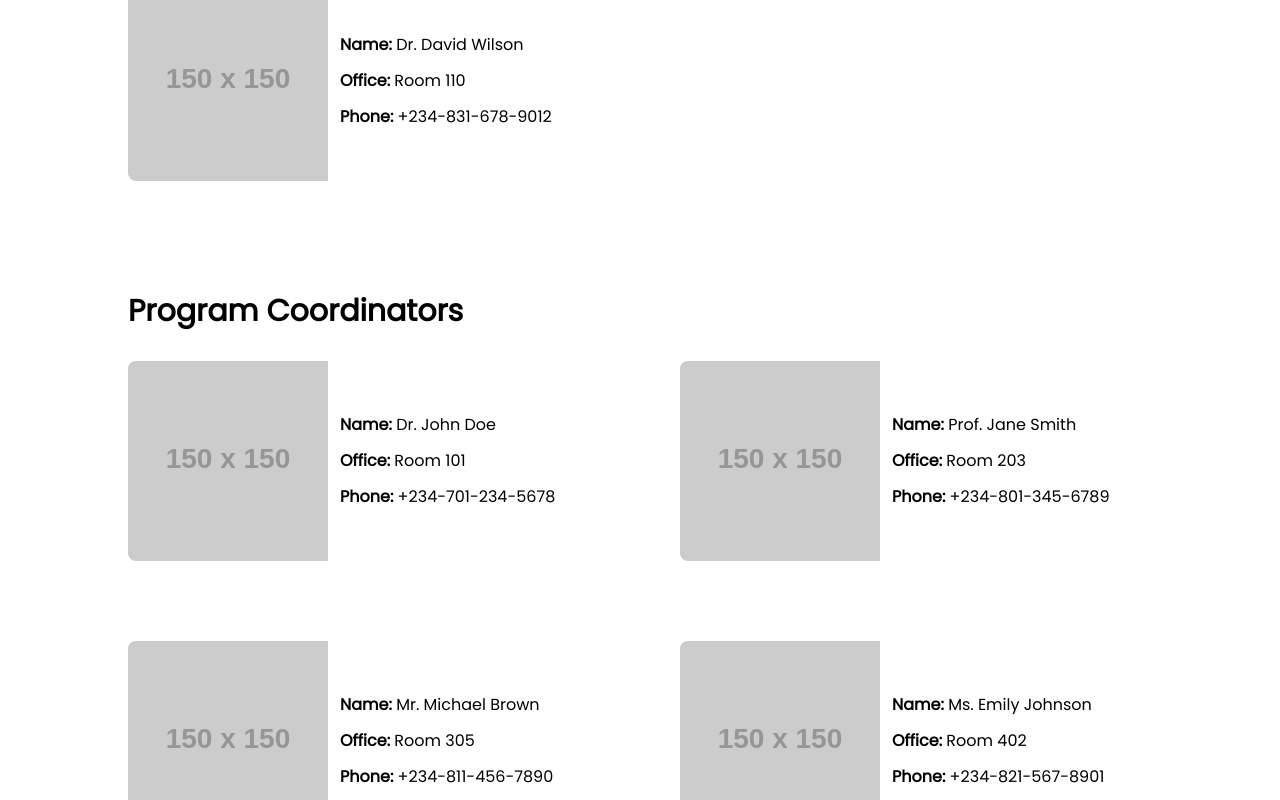
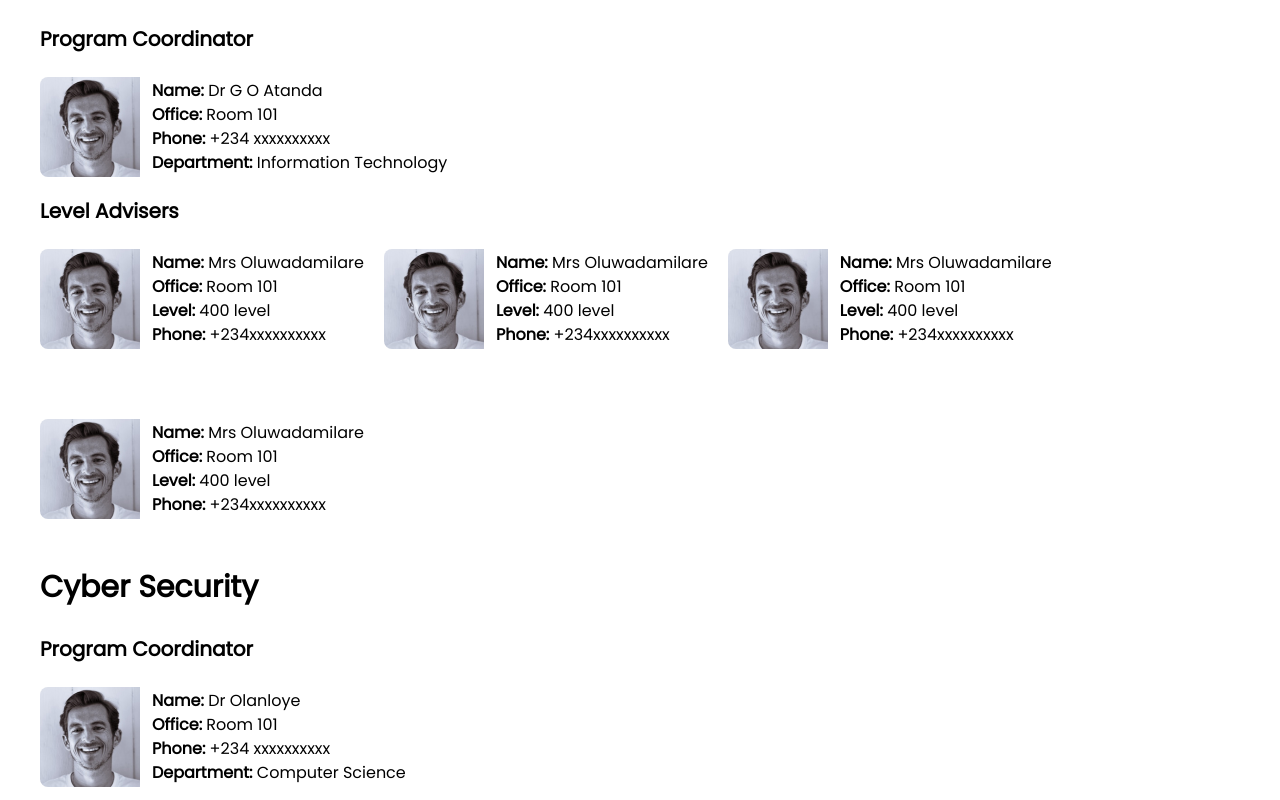
Before and after one commit to nacosbowen/nacos-website, a React (Vite) app: page /level-advisers in a window 1280 px wide. Shown: the part 1220-2020 px from the top of the page. Built offline with nearby package versions, Linux system fonts and the light colour scheme; no server answers; what ldrs would draw is missing.

Commit message:
level-adviser fixes

```diff
--- a/package.json
+++ b/package.json
@@ -10,6 +10,7 @@
     "preview": "vite preview"
   },
   "dependencies": {
+    "framer-motion": "^11.15.0",
     "ldrs": "^1.0.2",
     "motion": "^11.15.0",
     "react": "^18.3.1",
--- a/src/components/LevelAdvisersPage/Advisers.jsx
+++ b/src/components/LevelAdvisersPage/Advisers.jsx
@@ -1,32 +1,98 @@
-const Staff = ({ title, data }) => {
+import { motion } from "framer-motion";
+
+const Staff = ({ data }) => {
   return (
     <div>
-      <p className="font-bold text-lg lg:text-3xl mb-8">{title}</p>
-      <div className="grid grid-cols-1 md:grid-cols-2 gap-x-20  gap-y-12 lg:gap-y-20">
-        {data.map((levelAdviser, i) => (
-          <div key={i} className="flex items-center gap-3">
+      {data.map((authorities, i) => (
+        <motion.div
+          key={i}
+          initial={{ opacity: 0, y: 50 }}
+          whileInView={{ opacity: 1, y: 0 }}
+          transition={{ duration: 0.5, delay: i * 0.2 }}
+          viewport={{ once: true }}
+        >
+          <h1 className="text-xl lg:text-3xl font-bold md:text-left text-center">
+            {authorities.department}
+          </h1>
+
+          <motion.div
+            initial={{ opacity: 0, scale: 0.9 }}
+            whileInView={{ opacity: 1, scale: 1 }}
+            transition={{ duration: 0.5 }}
+            viewport={{ once: true }}
+          >
+            <h1 className="text-xl font-extrabold mt-[30px] mb-[24px]">
+              Program Coordinator
+            </h1>
+            <div className="flex items-center gap-3">
               <img
-              src={levelAdviser.image}
-              alt=""
-              className="w-20 h-20 lg:w-[200px] lg:h-[200px] rounded-l-[8px]"
+                src={authorities.headOfProgram.image}
+                alt={authorities.headOfProgram.name}
+                className="w-[100px] h-[100px] rounded-l-[8px]"
               />
-            <div className="flex flex-col gap-3 text-sm md:text-base">
+              <div>
                 <div>
                   <strong>Name: </strong>
-                <span>{levelAdviser.name}</span>
+                  <span>{authorities.headOfProgram.name}</span>
                 </div>
                 <div>
                   <strong>Office: </strong>
-                <span>{levelAdviser.office}</span>
+                  <span>{authorities.headOfProgram.office}</span>
                 </div>
                 <div>
                   <strong>Phone: </strong>
-                <span>{levelAdviser.phone}</span>
+                  <span>{authorities.headOfProgram.phone}</span>
+                </div>
+                <div>
+                  <strong>Department: </strong>
+                  <span>{authorities.headOfProgram.department}</span>
                 </div>
               </div>
             </div>
+          </motion.div>
+
+          <div className="mt-5">
+            <h1 className="text-xl font-extrabold mb-[24px]">Level Advisers</h1>
+            <div className="flex flex-wrap md:gap-5 flex-shrink-0">
+              {authorities.levelAdviser.map((advisers, index) => (
+                <motion.div
+                  key={index}
+                  initial={{ opacity: 0, x: -50 }}
+                  whileInView={{ opacity: 1, x: 0 }}
+                  transition={{ duration: 0.5, delay: index * 0.1 }}
+                  viewport={{ once: true }}
+                >
+                  <div className="flex items-center gap-3 mb-[50px]">
+                    <img
+                      src={advisers.image}
+                      alt={advisers.name}
+                      className="w-[100px] h-[100px] rounded-l-[8px]"
+                    />
+                    <div>
+                      <div>
+                        <strong>Name: </strong>
+                        <span>{advisers.name}</span>
+                      </div>
+                      <div>
+                        <strong>Office: </strong>
+                        <span>{advisers.office}</span>
+                      </div>
+                      <div>
+                        <strong>Level: </strong>
+                        <span>{advisers.level}</span>
+                      </div>
+                      <div>
+                        <strong>Phone: </strong>
+                        <span>{advisers.phone}</span>
+                      </div>
+                    </div>
+                  </div>
+                </motion.div>
               ))}
             </div>
+          </div>
+        </motion.div>
+      ))}
     </div>
   );
 };
--- /dev/null
+++ b/src/components/LevelAdvisersPage/data.js
@@ -0,0 +1,180 @@
+import profile from "../../public/images/advisers/profileImage.jpg";
+const authorities = [
+  {
+    department: "Computer Science",
+    headOfProgram: {
+      name: "Dr Olanloye",
+      office: "Room 101",
+      phone: "+234 xxxxxxxxxx",
+      image: profile,
+      department: "Computer Science",
+    },
+    levelAdviser: [
+      {
+        name: "Mrs Oluwadamilare",
+        office: "Room 101",
+        phone: "+234xxxxxxxxxx",
+        image: profile,
+        department: "Computer Science",
+        level: "400 level",
+      },
+      {
+        name: "Mrs Oluwadamilare",
+        office: "Room 101",
+        phone: "+234xxxxxxxxxx",
+        department: "Computer Science",
+        image: profile,
+        level: "400 level",
+      },
+      {
+        name: "Mrs Oluwadamilare",
+        office: "Room 101",
+        phone: "+234xxxxxxxxxx",
+        image: profile,
+        department: "Computer Science",
+        level: "400 level",
+      },
+      {
+        name: "Mrs Oluwadamilare",
+        office: "Room 101",
+        phone: "+234xxxxxxxxxx",
+        image: profile,
+        department: "Computer Science",
+        level: "400 level",
+      },
+    ],
+  },
+  {
+    department: "Information Technology",
+    headOfProgram: {
+      name: "Dr G O Atanda",
+      office: "Room 101",
+      phone: "+234 xxxxxxxxxx",
+      image: profile,
+      department: "Information Technology",
+    },
+    levelAdviser: [
+      {
+        name: "Mrs Oluwadamilare",
+        office: "Room 101",
+        phone: "+234xxxxxxxxxx",
+        department: "Computer Science",
+        image: profile,
+        level: "400 level",
+      },
+      {
+        name: "Mrs Oluwadamilare",
+        office: "Room 101",
+        phone: "+234xxxxxxxxxx",
+        department: "Computer Science",
+        level: "400 level",
+        image: profile,
+      },
+      {
+        name: "Mrs Oluwadamilare",
+        office: "Room 101",
+        phone: "+234xxxxxxxxxx",
+        department: "Computer Science",
+        image: profile,
+        level: "400 level",
+      },
+      {
+        name: "Mrs Oluwadamilare",
+        office: "Room 101",
+        phone: "+234xxxxxxxxxx",
+        department: "Computer Science",
+        image: profile,
+        level: "400 level",
+      },
+    ],
+  },
+  {
+    department: "Cyber Security",
+    headOfProgram: {
+      name: "Dr Olanloye",
+      office: "Room 101",
+      image: profile,
+      phone: "+234 xxxxxxxxxx",
+      department: "Computer Science",
+    },
+    levelAdviser: [
+      {
+        name: "Mrs Oluwadamilare",
+        office: "Room 101",
+        image: profile,
+        phone: "+234xxxxxxxxxx",
+        department: "Computer Science",
+        level: "400 level",
+      },
+      {
+        name: "Mrs Oluwadamilare",
+        office: "Room 101",
+        phone: "+234xxxxxxxxxx",
+        image: profile,
+        department: "Computer Science",
+        level: "400 level",
+      },
+      {
+        name: "Mrs Oluwadamilare",
+        office: "Room 101",
+        phone: "+234xxxxxxxxxx",
+        department: "Computer Science",
+        level: "400 level",
+        image: profile,
+      },
+      {
+        name: "Mrs Oluwadamilare",
+        office: "Room 101",
+        phone: "+234xxxxxxxxxx",
+        department: "Computer Science",
+        image: profile,
+        level: "400 level",
+      },
+    ],
+  },
+  {
+    department: "Software Engineering",
+    headOfProgram: {
+      name: "Dr Olanloye",
+      office: "Room 101",
+      phone: "+234 xxxxxxxxxx",
+      image: profile,
+      department: "Computer Science",
+    },
+    levelAdviser: [
+      {
+        name: "Mrs Oluwadamilare",
+        office: "Room 101",
+        phone: "+234xxxxxxxxxx",
+        image: profile,
+        department: "Computer Science",
+        level: "400 level",
+      },
+      {
+        name: "Mrs Oluwadamilare",
+        office: "Room 101",
+        phone: "+234xxxxxxxxxx",
+        image: profile,
+        department: "Computer Science",
+        level: "400 level",
+      },
+      {
+        name: "Mrs Oluwadamilare",
+        office: "Room 101",
+        phone: "+234xxxxxxxxxx",
+        image: profile,
+        department: "Computer Science",
+        level: "400 level",
+      },
+      {
+        name: "Mrs Oluwadamilare",
+        office: "Room 101",
+        phone: "+234xxxxxxxxxx",
+        image: profile,
+        department: "Computer Science",
+        level: "400 level",
+      },
+    ],
+  },
+];
+export default authorities;
--- a/src/pages/levelAdvisers.jsx
+++ b/src/pages/levelAdvisers.jsx
@@ -1,46 +1,9 @@
 import Footer from "../components/FirstPage/footer";
 import Navbar from "../components/FirstPage/navbar";
 import Staff from "../components/LevelAdvisersPage/Advisers";
+import authorities from "../components/LevelAdvisersPage/data";
 
 const LevelAdvisers = () => {
-  const levelAdvisers = [
-    {
-      id: 1,
-      name: "Dr. John Doe",
-      image: "https://via.placeholder.com/150",
-      office: "Room 101",
-      phone: "+234-701-234-5678",
-    },
-    {
-      id: 2,
-      name: "Prof. Jane Smith",
-      image: "https://via.placeholder.com/150",
-      office: "Room 203",
-      phone: "+234-801-345-6789",
-    },
-    {
-      id: 3,
-      name: "Mr. Michael Brown",
-      image: "https://via.placeholder.com/150",
-      office: "Room 305",
-      phone: "+234-811-456-7890",
-    },
-    {
-      id: 4,
-      name: "Ms. Emily Johnson",
-      image: "https://via.placeholder.com/150",
-      office: "Room 402",
-      phone: "+234-821-567-8901",
-    },
-    {
-      id: 5,
-      name: "Dr. David Wilson",
-      image: "https://via.placeholder.com/150",
-      office: "Room 110",
-      phone: "+234-831-678-9012",
-    },
-  ];
-
   return (
     <div>
       <Navbar />
@@ -54,9 +17,9 @@ const LevelAdvisers = () => {
           </p>
         </div>
       </div>
-      <div className="mx-auto w-[80%] my-12 lg:my-24 flex flex-col gap-10 lg:gap-28">
-        <Staff title="Level Advisers" data={levelAdvisers} />
-        <Staff title="Program Coordinators" data={levelAdvisers} />
+      <div className="mx-10 w-[90%] lg:mt-[92px] mt-[60px] mb-[20px] flex flex-col gap-10 lg:gap-28">
+        {/* <Staff title="Level Advisers" data={levelAdvisers} /> */}
+        <Staff data={authorities} />
       </div>
       <Footer />
     </div>
```
Also changed, not shown: src/public/images/advisers/profileImage.jpg (added), 1 other file (tests, documents, lock files or other folders). Lines whose indentation alone changed are shown as unchanged.
